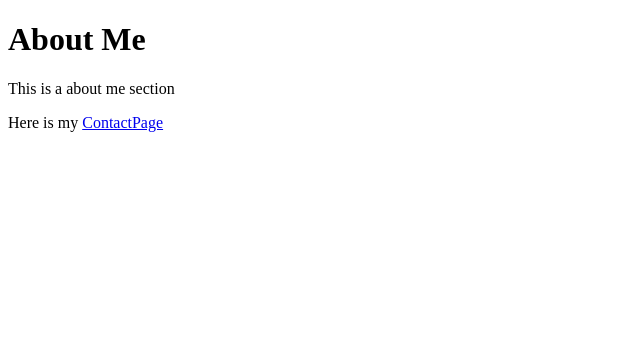
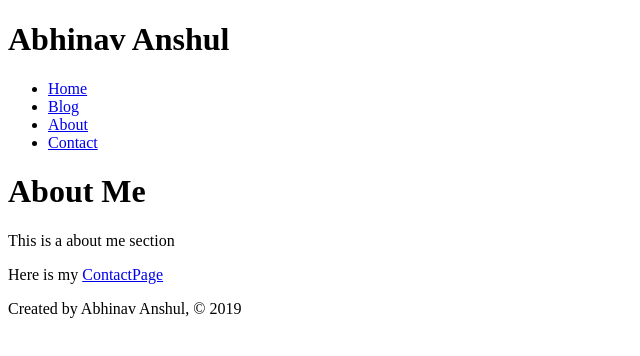
Before and after one commit to abhinav-anshul/Gatsby-Blog, a Gatsby site: page /about in a window 1280 px wide. Shown: the whole page, without its empty margins (0-640 px from the left). Built offline with nearby package versions, Linux system fonts and the light colour scheme; Gatsby itself is replaced by a stand-in of ours.

Commit message:
header and footer added as sharable components across the pages

```diff
--- a/src/components/footer.js
+++ b/src/components/footer.js
@@ -8,4 +8,4 @@ const Footer = () => {
     )
 }
 
-export default footer
+export default Footer
--- /dev/null
+++ b/src/components/header.js
@@ -0,0 +1,31 @@
+import React from 'react'
+import { Link } from 'gatsby'
+
+const Header = () => {
+    return(
+        <header>
+            <h1>Abhinav Anshul</h1>
+            <nav>
+                <ul>
+                    <li>
+                        <Link to="/">Home</Link>
+                    </li>
+                    <li>
+                        <Link to="/blog">Blog</Link>
+                    </li>
+                    <li>
+                        <Link to="/about">About</Link>
+                    </li>
+                    <li>
+                        <Link to="/contact">Contact</Link>
+                    </li>
+                </ul>
+            </nav>
+        </header>
+
+    )
+}
+
+
+
+export default Header
--- a/src/pages/about.js
+++ b/src/pages/about.js
@@ -1,12 +1,16 @@
 import React from 'react'
 import { Link } from 'gatsby'
+import Footer from '../components/footer'
+import Header from '../components/header'
 
 const AboutPage = () => {
     return (
         <div>
+            <Header />
             <h1>About Me</h1>
             <p>This is a about me section</p>
             <p>Here is my <Link to="/contact">ContactPage</Link></p>
+            <Footer />
         </div>
     )
 }
--- a/src/pages/blog.js
+++ b/src/pages/blog.js
@@ -1,10 +1,14 @@
 import React from 'react'
+import Footer from '../components/footer'
+import Header from '../components/header'
 
 const BlogPage = () => {
     return (
         <div>
+            <Header />
             <h1>Blog</h1>
             <p>Posts will show up here</p>
+            <Footer />
         </div>
     )
 }
--- a/src/pages/contact.js
+++ b/src/pages/contact.js
@@ -1,11 +1,15 @@
 import React from 'react'
+import Footer from '../components/footer'
+import Header from '../components/header'
 
 
 const ContactPage = () => {
     return(
         <div>
+            <Header />
             <h1>Contact</h1>
             <p><a href="https://www.twitter.com/AbhinavAnshul3" target="_blank" rel="noopener noreferrer">Twitter</a></p>
+             <Footer />
         </div>
     )
 }
--- a/src/pages/index.js
+++ b/src/pages/index.js
@@ -1,13 +1,16 @@
 import React from 'react'
 import { Link } from 'gatsby'
+import Footer from '../components/footer'
+import Header from '../components/header'
 
 const IndexPage = () => {
     return (
         <div>
+            <Header />
             <h1>Hello</h1>
             <h1>I'm Anshul, a full stack developer living in pune.</h1>
-            <p>Need developer? <a href="/contact">Contact Me</a></p>
             <p>Need developer? <Link to="/contact">Contact me.</Link></p>
+            <Footer />
         </div>
     )
 }
```
